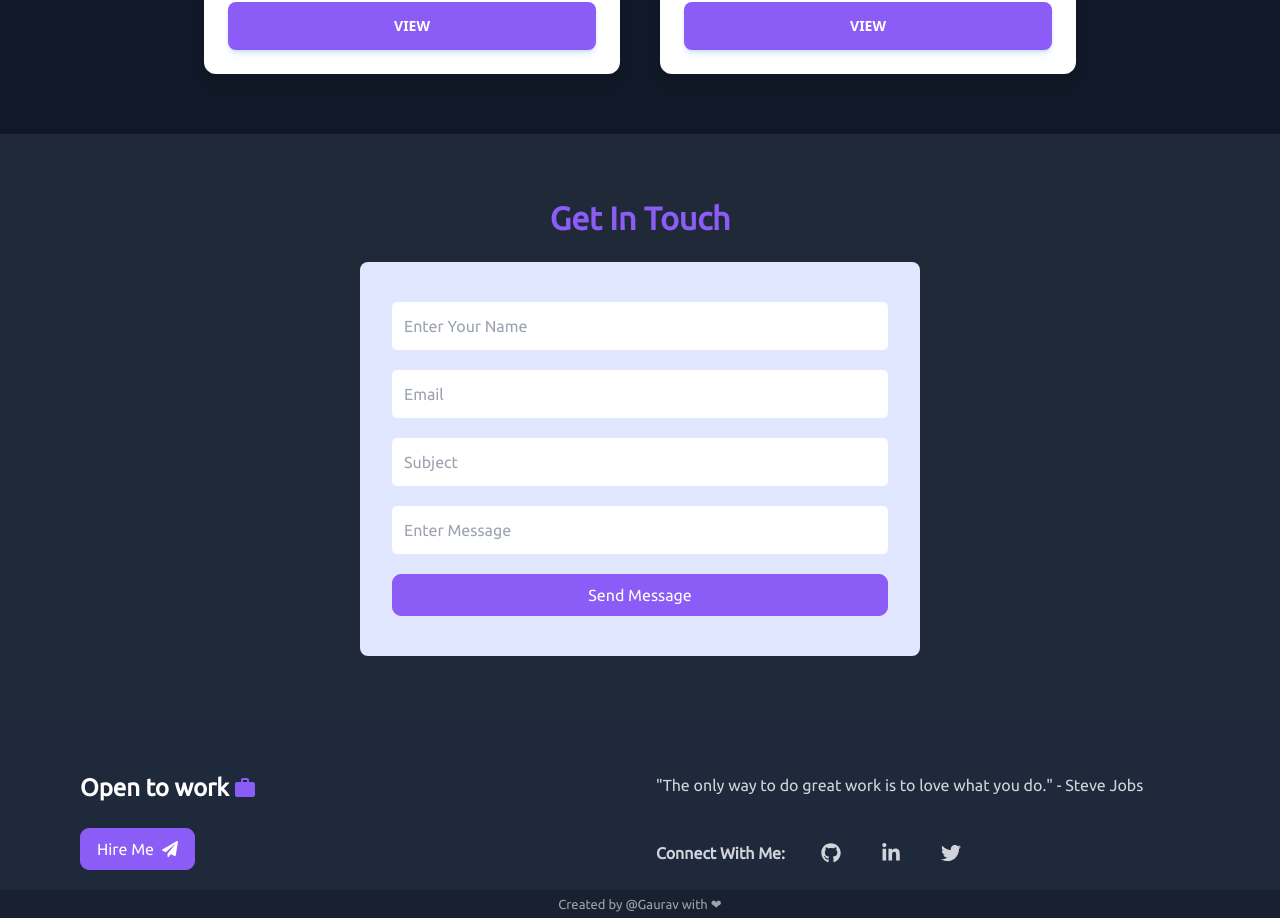
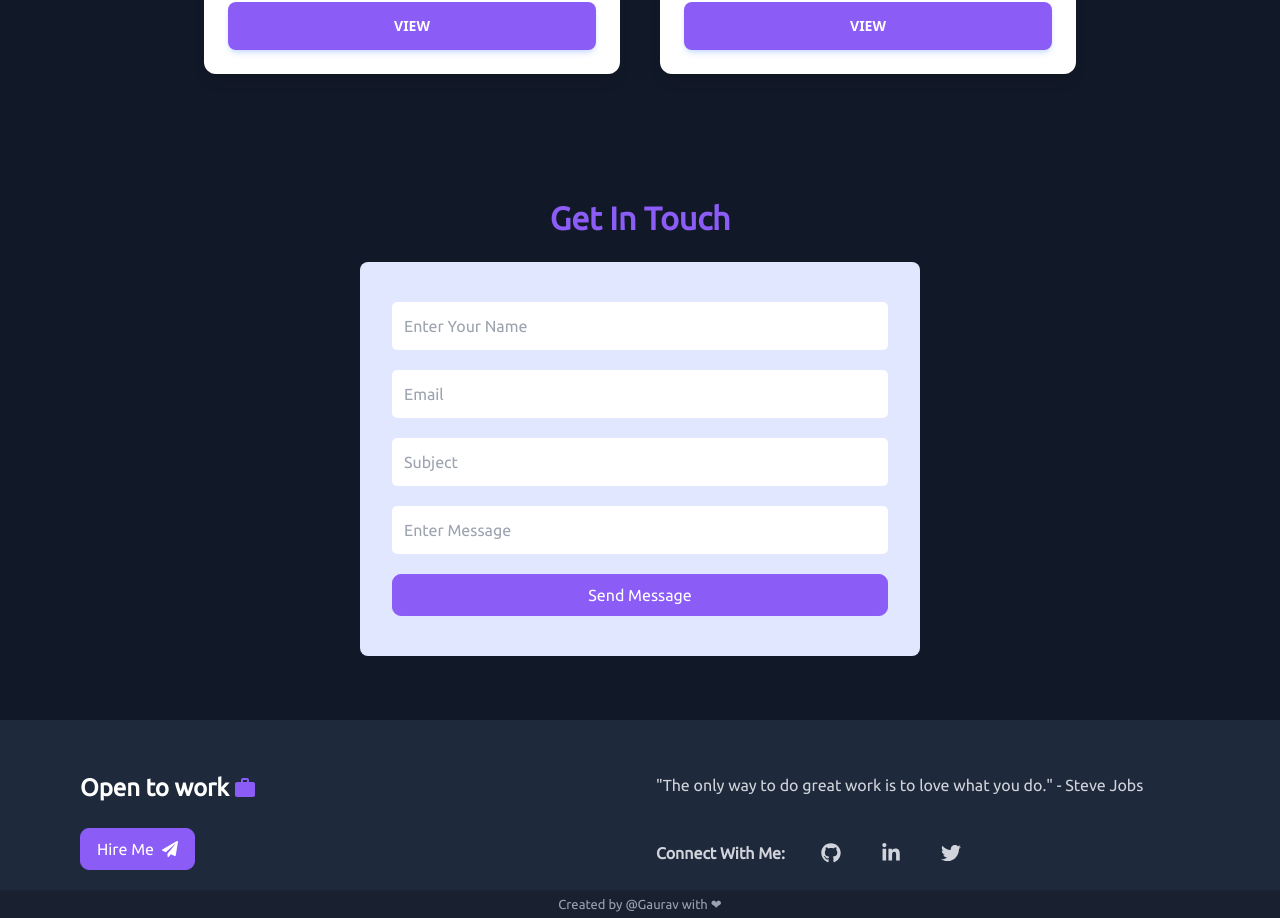
Before and after one commit to gauravxroy/react-portfolio, a React (Create React App) app: page / in a window 1280 px wide. Shown: the part 1834-2752 px from the top of the page. Built offline with nearby package versions, Linux system fonts and the light colour scheme; a web font is replaced by a local one.

Commit message:
contact bg added

```diff
--- a/src/components/UI/Contact.jsx
+++ b/src/components/UI/Contact.jsx
@@ -2,7 +2,7 @@ import React from "react";
 
 const Contact = () => {
   return (
-    <section id="contact" className="pb-16 bg-[#1f2937]">
+    <section id="contact" className="pb-16 bg-[#111827]">
       <div
         className="container  "
         data-aos="zoom-in-up"
```
